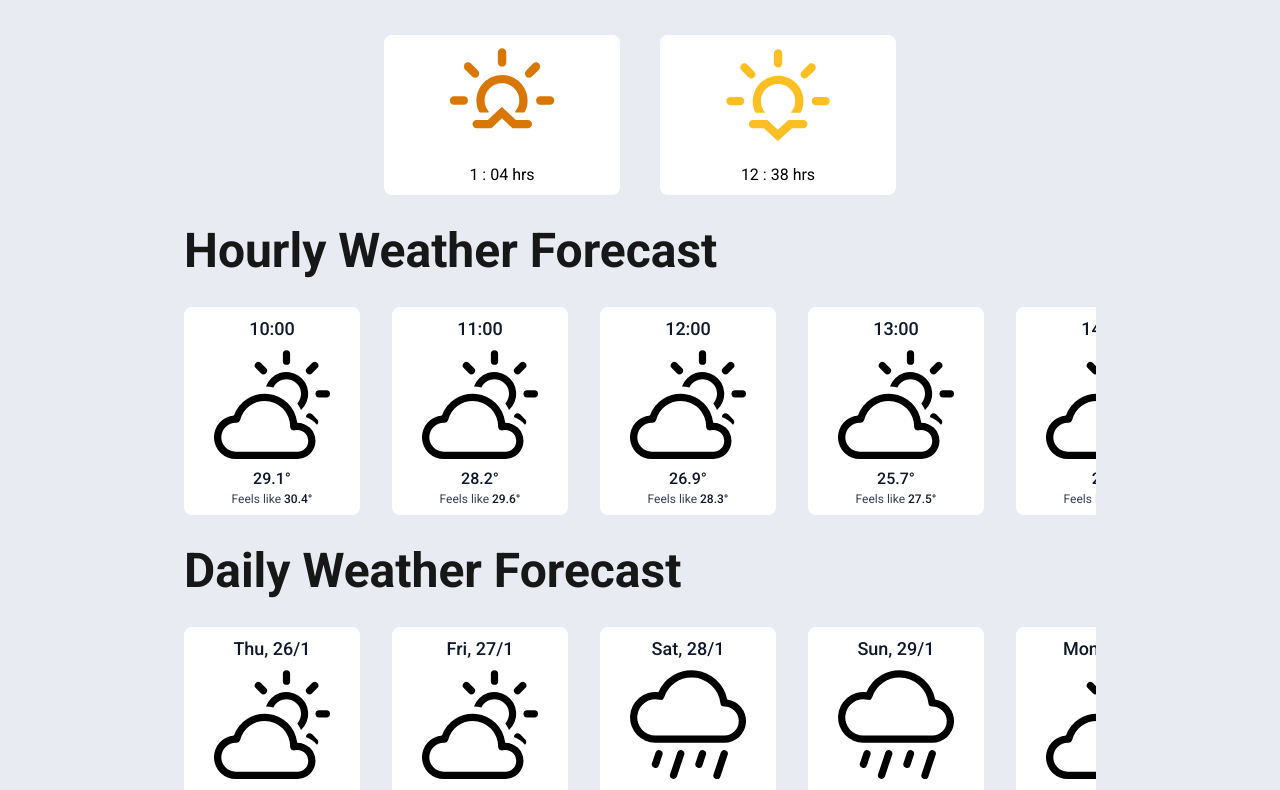
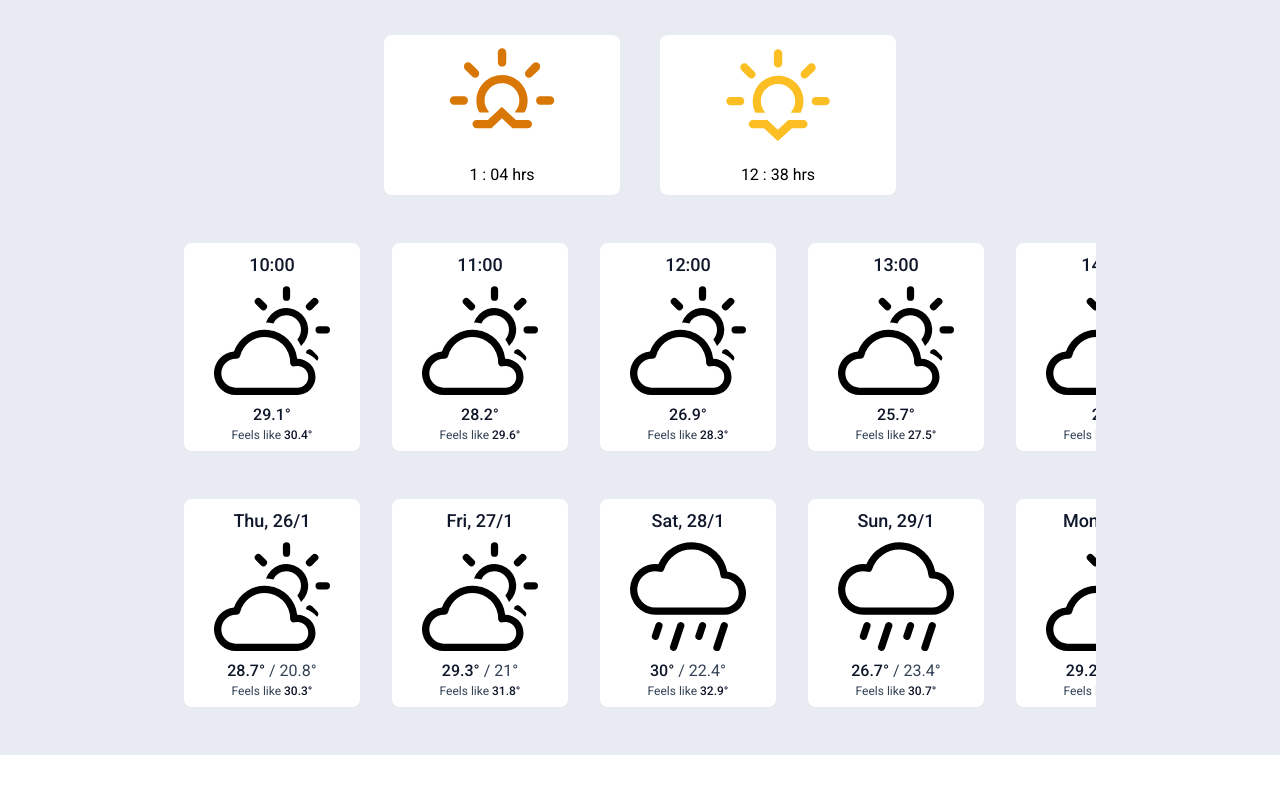
Before and after one commit to bhendi-boi/WeatherUps, a React (Vite) app: page / in a window 1280 px wide. Shown: the part 573-1363 px from the top of the page. After the commit the page ends 1328 px from the top, so only its background shows below. Built offline with nearby package versions, Linux system fonts and the light colour scheme; no server answers.

Commit message:
removed section titles as they are redundant

```diff
--- a/src/components/Carousel.tsx
+++ b/src/components/Carousel.tsx
@@ -1,23 +1,18 @@
-import { useState, useEffect } from "react";
+import { useState,useEffect } from "react";
 import { HourlyWeatherCard } from "./WeatherCard";
 import getHourlyData from "../helpers/getHourlyData";
 import { HourlyData } from "../helpers/getHourlyData";
-import useWeather from "../hooks/useWeather";
 import useNight from "../hooks/useNight";
 
 const Carousel = (apiRes: any) => {
-	const [hourlyData, setHourlyData] = useState<HourlyData>(
+	const [hourlyData,setHourlyData] = useState<HourlyData>(
 		getHourlyData(apiRes)
 	);
 	useEffect(() => {
 		setHourlyData(getHourlyData(apiRes));
-	}, [apiRes]);
+	},[apiRes]);
 	const night = useNight();
 	return (
-		<div>
-			<h2 className="mb-4 text-3xl font-semibold md:text-5xl font-title text-neutral-900 dark:text-neutral-50">
-				Hourly Weather Forecast
-			</h2>
 		<div className="overflow-hidden h-36 md:h-56 pb-4">
 			<ul className="grid grid-flow-col gap-8 overflow-x-auto md:h-60 py-4 h-40">
 				{hourlyData.map((anHourData) => {
@@ -27,7 +22,6 @@ const Carousel = (apiRes: any) => {
 				})}
 			</ul>
 		</div>
-		</div>
 	);
 };
 
--- a/src/components/DailyCarousel.tsx
+++ b/src/components/DailyCarousel.tsx
@@ -1,20 +1,17 @@
-import { useState, useEffect } from "react";
+import { useState,useEffect } from "react";
 import getDailyData from "../helpers/getDailyData";
 import { DailyWeatherCard } from "./WeatherCard";
 
 const DailyCarousel = (apiRes: any) => {
-	const [dailyData, setDailyData] = useState(getDailyData(apiRes));
+	const [dailyData,setDailyData] = useState(getDailyData(apiRes));
 	useEffect(() => {
 		setDailyData(getDailyData(apiRes));
-	}, [apiRes]);
+	},[apiRes]);
 	return (
 		<div className="mt-4 md:mt-8">
-			<h2 className="mb-4 text-3xl font-semibold md:text-5xl font-title text-neutral-900 dark:text-neutral-50">
-				Daily Weather Forecast
-			</h2>
 			<div className="overflow-hidden h-36 md:h-56 pb-4">
 				<ul className="grid grid-flow-col gap-8 overflow-x-auto h-40 md:h-60 py-4">
-					{dailyData.map((daily, index) => (
+					{dailyData.map((daily,index) => (
 						<DailyWeatherCard key={index} {...daily} />
 					))}
 				</ul>
```
Lines whose indentation alone changed are shown as unchanged.
